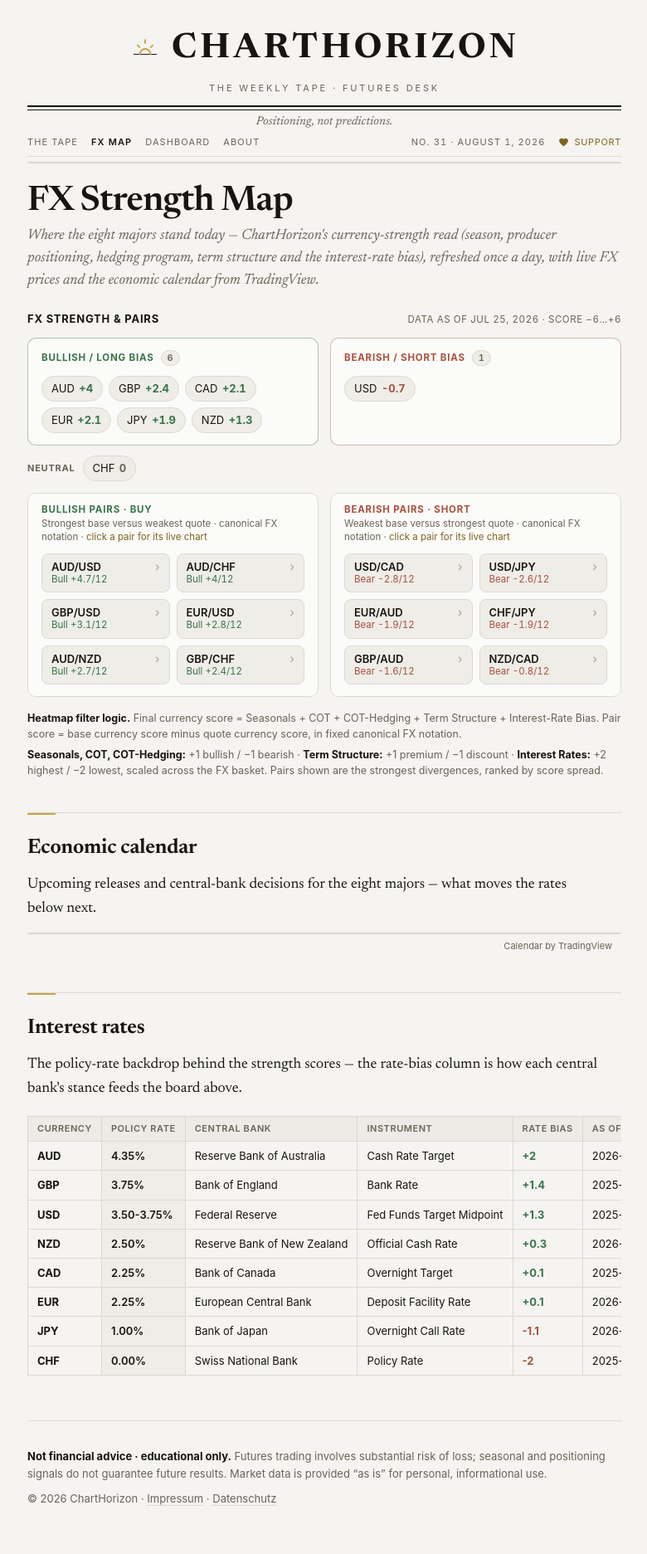
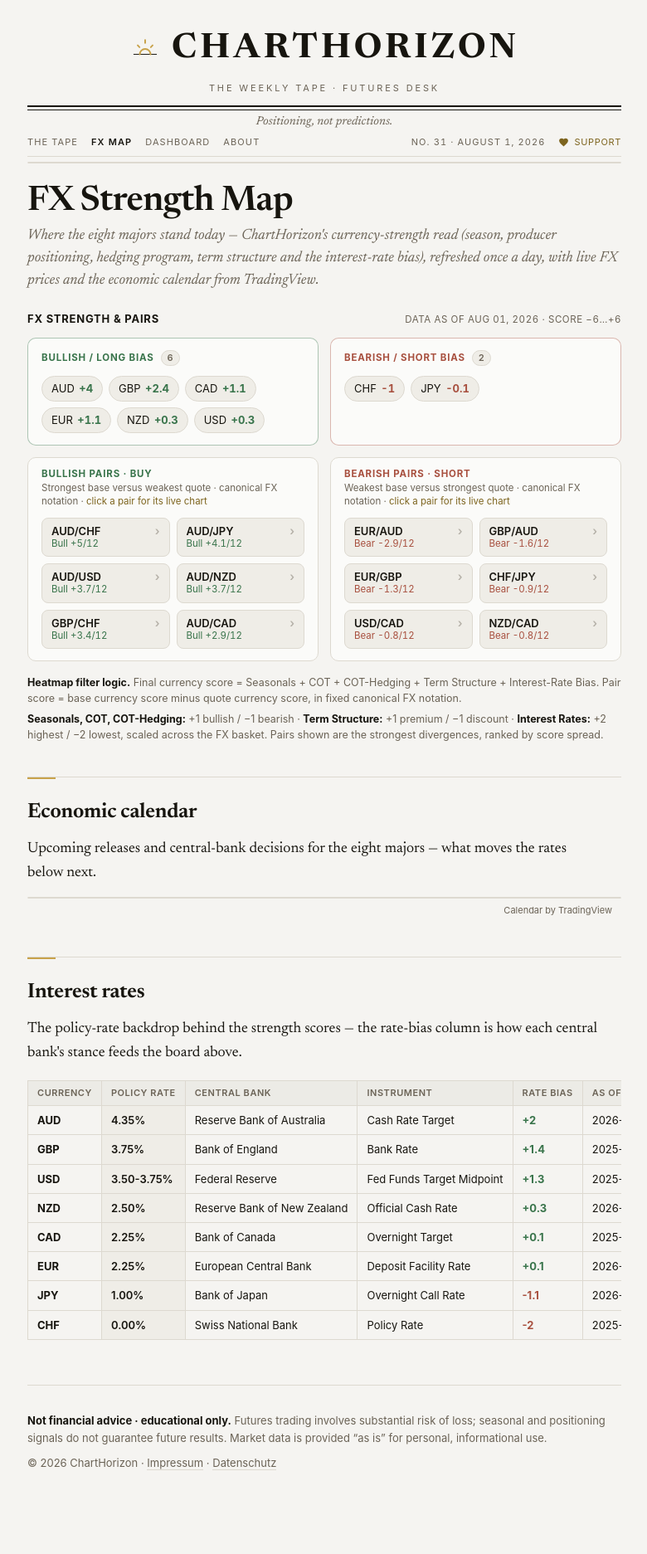
Before and after one commit to ChartHorizon/website, a Jekyll site: the page built from fx.html, in a window 1280 px wide. Shown: the whole page at 83% size, without its empty margins (249-1029 px from the left). Built offline with Jekyll 4.4.1, drawn with Linux system fonts in a browser that asks for light colours; a script that is not in the unit is left out; after the commit the page ends 1830 px from its top, so only the background shows below that.

Commit message:
data: FX strength snapshot Aug 01, 2026
Co-Authored-By: Claude Opus 5 <noreply@anthropic.com>

```diff
--- a/_data/fx.json
+++ b/_data/fx.json
@@ -1,6 +1,6 @@
 {
-  "as_of": "Jul 25, 2026",
-  "generated": "2026-07-25",
+  "as_of": "Aug 01, 2026",
+  "generated": "2026-08-01",
   "max_score": 6,
   "pair_max": 12,
   "pair_threshold": 7,
@@ -18,96 +18,95 @@
     },
     {
       "cur": "CAD",
-      "score": 2.1,
-      "label": "+2.1"
+      "score": 1.1,
+      "label": "+1.1"
     },
     {
       "cur": "EUR",
-      "score": 2.1,
-      "label": "+2.1"
-    },
-    {
-      "cur": "JPY",
-      "score": 1.9,
-      "label": "+1.9"
+      "score": 1.1,
+      "label": "+1.1"
     },
     {
       "cur": "NZD",
-      "score": 1.3,
-      "label": "+1.3"
+      "score": 0.3,
+      "label": "+0.3"
+    },
+    {
+      "cur": "USD",
+      "score": 0.3,
+      "label": "+0.3"
     }
   ],
   "bearish": [
     {
-      "cur": "USD",
-      "score": -0.7,
-      "label": "-0.7"
+      "cur": "CHF",
+      "score": -1,
+      "label": "-1"
+    },
+    {
+      "cur": "JPY",
+      "score": -0.1,
+      "label": "-0.1"
     }
   ],
-  "neutral": [
-    {
-      "cur": "CHF",
-      "score": 0,
-      "label": "0"
-    }
-  ],
+  "neutral": [],
   "bullish_pairs": [
     {
-      "pair": "AUD/USD",
-      "spread": 4.7,
-      "label": "Bull +4.7/12"
+      "pair": "AUD/CHF",
+      "spread": 5,
+      "label": "Bull +5/12"
     },
     {
-      "pair": "AUD/CHF",
-      "spread": 4,
-      "label": "Bull +4/12"
+      "pair": "AUD/JPY",
+      "spread": 4.1,
+      "label": "Bull +4.1/12"
     },
     {
-      "pair": "GBP/USD",
-      "spread": 3.1,
-      "label": "Bull +3.1/12"
-    },
-    {
-      "pair": "EUR/USD",
-      "spread": 2.8,
-      "label": "Bull +2.8/12"
+      "pair": "AUD/USD",
+      "spread": 3.7,
+      "label": "Bull +3.7/12"
     },
     {
       "pair": "AUD/NZD",
-      "spread": 2.7,
-      "label": "Bull +2.7/12"
+      "spread": 3.7,
+      "label": "Bull +3.7/12"
     },
     {
       "pair": "GBP/CHF",
-      "spread": 2.4,
-      "label": "Bull +2.4/12"
+      "spread": 3.4,
+      "label": "Bull +3.4/12"
+    },
+    {
+      "pair": "AUD/CAD",
+      "spread": 2.9,
+      "label": "Bull +2.9/12"
     }
   ],
   "bearish_pairs": [
     {
-      "pair": "USD/CAD",
-      "spread": 2.8,
-      "label": "Bear -2.8/12"
-    },
-    {
-      "pair": "USD/JPY",
-      "spread": 2.6,
-      "label": "Bear -2.6/12"
-    },
-    {
       "pair": "EUR/AUD",
-      "spread": 1.9,
-      "label": "Bear -1.9/12"
-    },
-    {
-      "pair": "CHF/JPY",
-      "spread": 1.9,
-      "label": "Bear -1.9/12"
+      "spread": 2.9,
+      "label": "Bear -2.9/12"
     },
     {
       "pair": "GBP/AUD",
       "spread": 1.6,
       "label": "Bear -1.6/12"
+    },
+    {
+      "pair": "EUR/GBP",
+      "spread": 1.3,
+      "label": "Bear -1.3/12"
+    },
+    {
+      "pair": "CHF/JPY",
+      "spread": 0.9,
+      "label": "Bear -0.9/12"
+    },
+    {
+      "pair": "USD/CAD",
+      "spread": 0.8,
+      "label": "Bear -0.8/12"
     },
     {
       "pair": "NZD/CAD",
```
